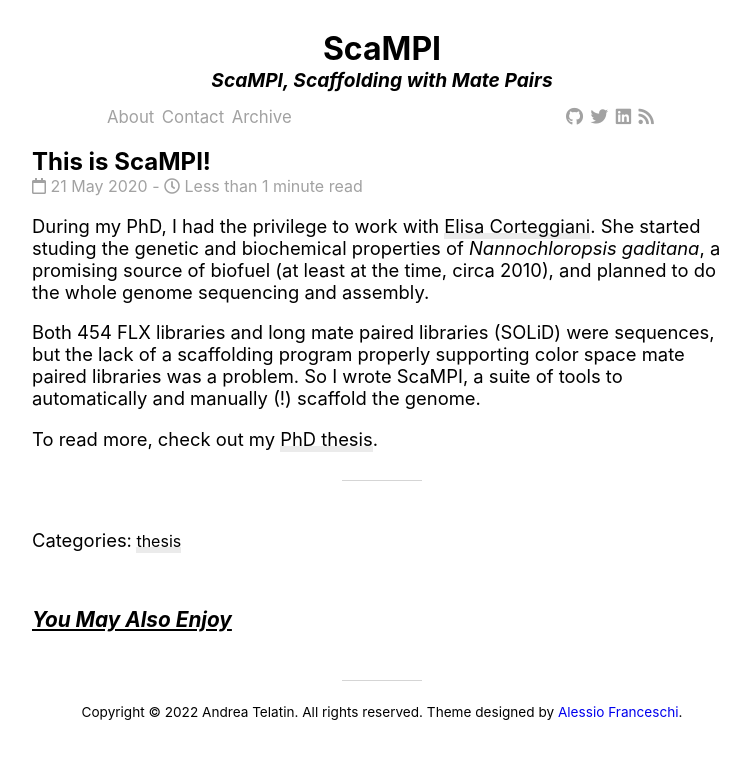
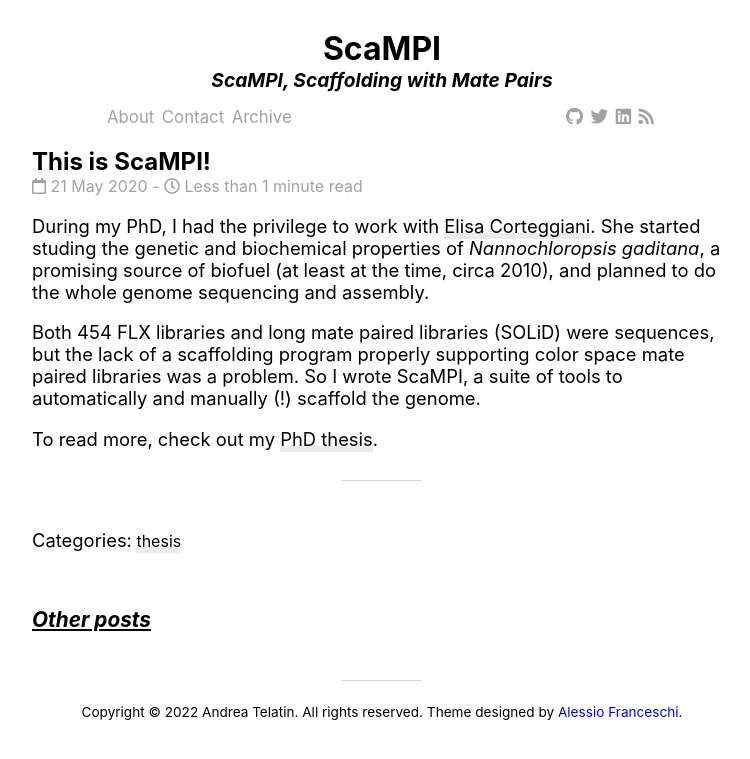
Before and after one commit to telatin/scampi, a Jekyll site: the page built from docs/_posts/2020-05-21-this-is-yamt.md, in a window 1280 px wide. Shown: the top 759 px of the page, without its empty margins (258-1008 px from the left). Built offline with Jekyll 4.4.1, drawn with Linux system fonts in a browser that asks for light colours; nearby versions of some CDN libraries.

Commit message:
Fix links

```diff
--- a/docs/_config.yml
+++ b/docs/_config.yml
@@ -1,7 +1,7 @@
 # Site settings
 title: ScaMPI
 description: "Scaffolding using SOLiD Mate Pairs"
-url:  "https://telatin.github.io/scampi/" # Actual base url of the website
+url:  "https://telatin.github.io/" # Actual base url of the website
 baseurl: "/"           # url of the jekyll blog. e.g. if you set url to "mysite.com" and baseurl to "blog", the jekyll website will work on "mysite.com/blog"
 author:
   name: "Andrea Telatin"
@@ -25,7 +25,7 @@ social:
   links: #List your social links here
     - https://twitter.com/telatin
     - https://www.github.com/telatin
-    - https://www.linkedin.com/in/andrea-telatin/
+    - https://www.linkedin.com/in/andreatelatin/
 webmaster_verifications:
   google:
   bing:
--- a/docs/_data/settings.yml
+++ b/docs/_data/settings.yml
@@ -32,7 +32,7 @@ mathjax:
 #Show related posts based on categories
 related-posts:
   active: true
-  title: "You May Also Enjoy"
+  title: "Other posts"
 
 #Comments
 comments: true
--- a/docs/_data/social.yml
+++ b/docs/_data/social.yml
@@ -1,9 +1,10 @@
-# These are the socials supported by default. If you want to add one which isn't present, find the icon name on https://fontawesome.com/
+# These are the socials supported by default. If you want to add one which isn't present,
+# find the icon name on https://fontawesome.com/
 # and add it's color in /_sass/social.scss. Brand defines Font Awesome's font type (fas is solid, fab is brand).
 
 
 social:
   - {icon: 'github', type: "brand", link: 'https://www.github.com/telatin'}
   - {icon: 'twitter', type: "brand", link: 'https://twitter.com/telatin'}
-  - {icon: 'linkedin', type: "brand", link: 'https://www.linkedin.com/in/andrea-telatin/'}
+  - {icon: 'linkedin', type: "brand", link: 'https://www.linkedin.com/in/andreatelatin/'}
   - {icon: 'rss', type: "solid", link: "/feed.xml"}
```
